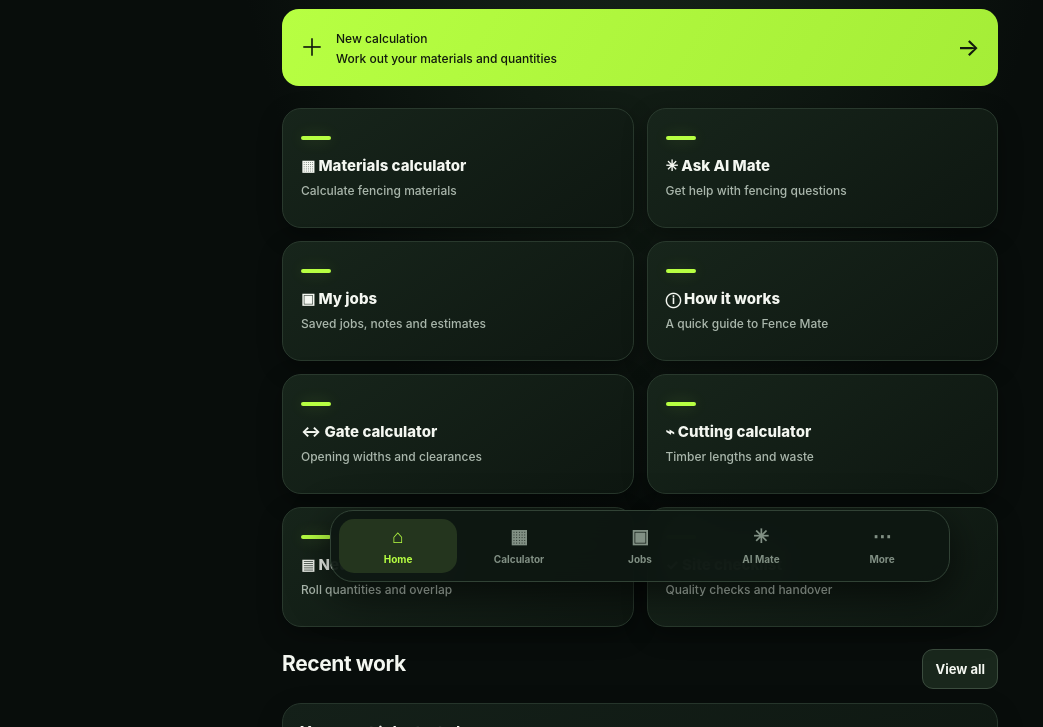
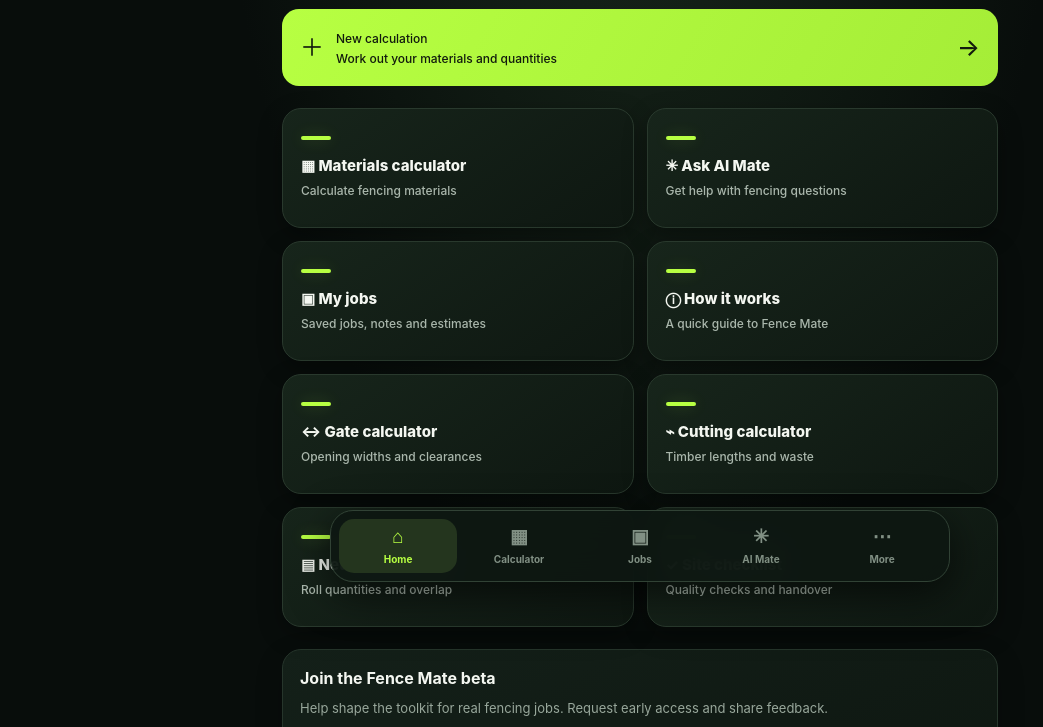
Before and after one commit to lukeothen/Trading-app, a website: page index.html in a window 1280 px wide. Shown: the part 208-935 px from the top of the page, without its empty margins (0-1043 px from the left). Drawn offline with Linux system fonts and the light colour scheme.

Commit message:
Link Fence Mate home page to beta signup

```diff
--- a/index.html
+++ b/index.html
@@ -37,6 +37,7 @@ button{font:inherit;cursor:pointer;-webkit-tap-highlight-color:transparent;trans
 <button data-open="netting">▤ Netting calculator<span>Roll quantities and overlap</span></button>
 <button data-open="checklist">✓ Site checklist<span>Quality checks and handover</span></button>
 </div>
+<div class="card"><b>Join the Fence Mate beta</b><p class="muted">Help shape the toolkit for real fencing jobs. Request early access and share feedback.</p><a href="/beta.html" style="display:inline-block;padding:11px 14px;border-radius:10px;background:var(--accent);color:#10160d;font-weight:800;text-decoration:none">Request beta access</a></div>
 <div class="screen-title"><h2>Recent work</h2><button class="smallbtn" data-open="jobs">View all</button></div><div id="homeRecent" class="card"><b>Your next job starts here</b><p class="muted">Saved jobs will appear here so you can pick up where you left off.</p></div>
 </section>
 <section id="talk" class="section"><button class="back" data-open="home">‹ Home</button><h1>Ask AI Mate</h1>
```
